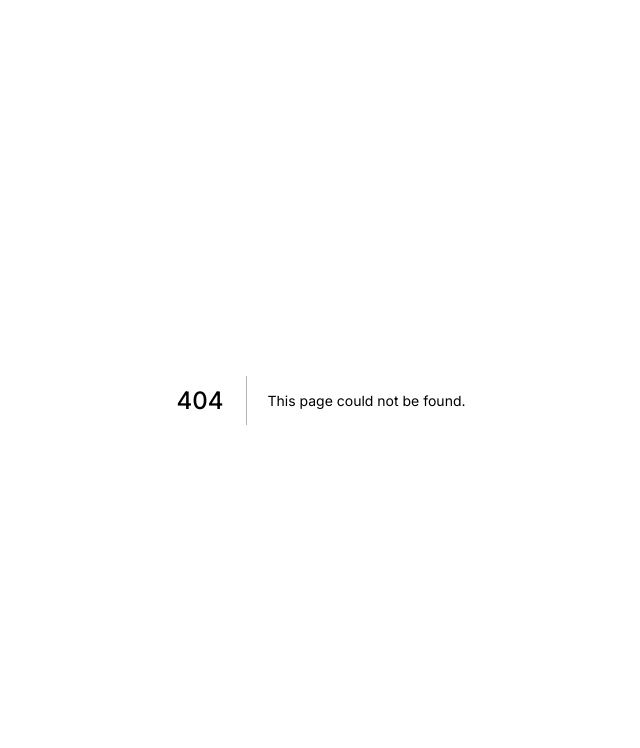
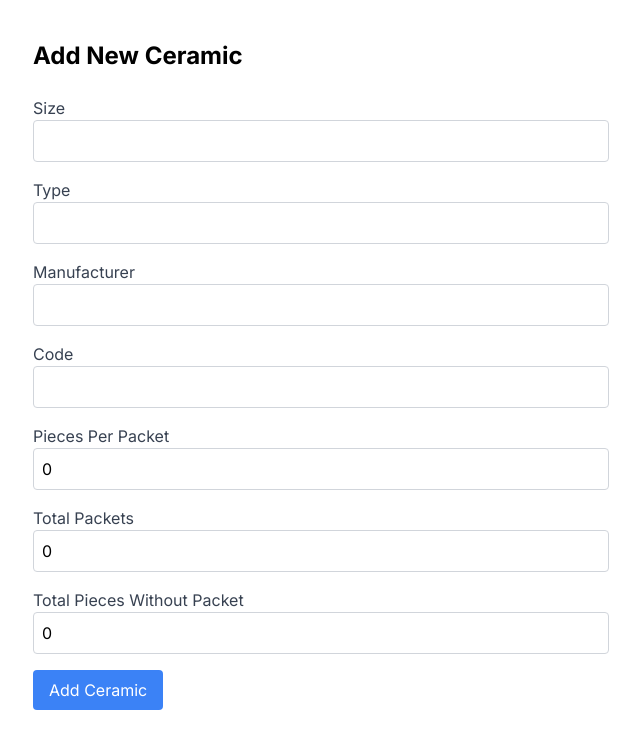
Before and after one commit to tsegaye27/ceramics-store, a Next.js app: page /ceramics/add in a window 1280 px wide. Before the commit this address had no page. Shown: the top 748 px of the page, without its empty margins (319-959 px from the left). Built offline with nearby package versions, Linux system fonts and the light colour scheme.

Commit message:
Add Ceramics model and page for adding new ceramics

```diff
--- /dev/null
+++ b/app/ceramics/add/page.tsx
@@ -0,0 +1,157 @@
+"use client";
+
+import { useState } from "react";
+import axios from "axios";
+import { useRouter } from "next/navigation";
+
+interface IFormData {
+  size: string;
+  type: string;
+  manufacturer: string;
+  code: string;
+  piecesPerPacket: number;
+  totalArea?: number;
+  totalPackets: number;
+  totalPiecesWithoutPacket: number;
+  imageUrl?: string;
+}
+const AddCeramicPage = () => {
+  const [formData, setFormData] = useState<IFormData>({
+    size: "",
+    type: "",
+    manufacturer: "",
+    code: "",
+    piecesPerPacket: 0,
+    totalPackets: 0,
+    totalPiecesWithoutPacket: 0,
+    totalArea: 0,
+    imageUrl: "",
+  });
+  const [error, setError] = useState("");
+  const router = useRouter();
+
+  const handleChange = (e: React.ChangeEvent<HTMLInputElement>) => {
+    const { name, value } = e.target;
+    setFormData((prevData) => ({ ...prevData, [name]: value }));
+  };
+
+  const handleSubmit = async (e: React.FormEvent) => {
+    e.preventDefault();
+    try {
+      const response = await axios.post("/api/ceramics", formData);
+
+      if (response.status === 201) {
+        router.push("/ceramics");
+      }
+    } catch (error: any) {
+      setError(error.response?.data?.error || "Something went wrong");
+    }
+  };
+
+  return (
+    <div className="max-w-xl mx-auto mt-10">
+      <h1 className="text-2xl font-bold mb-6">Add New Ceramic</h1>
+
+      {error && (
+        <p className="bg-red-100 text-red-700 p-3 rounded mb-4">{error}</p>
+      )}
+
+      <form onSubmit={handleSubmit} className="space-y-4">
+        <div>
+          <label className="block text-gray-700">Size</label>
+          <input
+            type="text"
+            name="size"
+            value={formData.size}
+            onChange={handleChange}
+            className="w-full border border-gray-300 p-2 rounded"
+            required
+          />
+        </div>
+
+        <div>
+          <label className="block text-gray-700">Type</label>
+          <input
+            type="text"
+            name="type"
+            value={formData.type}
+            onChange={handleChange}
+            className="w-full border border-gray-300 p-2 rounded"
+            required
+          />
+        </div>
+
+        <div>
+          <label className="block text-gray-700">Manufacturer</label>
+          <input
+            type="text"
+            name="manufacturer"
+            value={formData.manufacturer}
+            onChange={handleChange}
+            className="w-full border border-gray-300 p-2 rounded"
+            required
+          />
+        </div>
+
+        <div>
+          <label className="block text-gray-700">Code</label>
+          <input
+            type="text"
+            name="code"
+            value={formData.code}
+            onChange={handleChange}
+            className="w-full border border-gray-300 p-2 rounded"
+            required
+          />
+        </div>
+
+        <div>
+          <label className="block text-gray-700">Pieces Per Packet</label>
+          <input
+            type="number"
+            name="piecesPerPacket"
+            value={formData.piecesPerPacket}
+            onChange={handleChange}
+            className="w-full border border-gray-300 p-2 rounded"
+            required
+          />
+        </div>
+
+        <div>
+          <label className="block text-gray-700">Total Packets</label>
+          <input
+            type="number"
+            name="totalPackets"
+            value={formData.totalPackets}
+            onChange={handleChange}
+            className="w-full border border-gray-300 p-2 rounded"
+            required
+          />
+        </div>
+
+        <div>
+          <label className="block text-gray-700">
+            Total Pieces Without Packet
+          </label>
+          <input
+            type="number"
+            name="totalPiecesWithoutPacket"
+            value={formData.totalPiecesWithoutPacket}
+            onChange={handleChange}
+            className="w-full border border-gray-300 p-2 rounded"
+            required
+          />
+        </div>
+
+        <button
+          type="submit"
+          className="bg-blue-500 text-white py-2 px-4 rounded hover:bg-blue-600"
+        >
+          Add Ceramic
+        </button>
+      </form>
+    </div>
+  );
+};
+
+export default AddCeramicPage;
```
